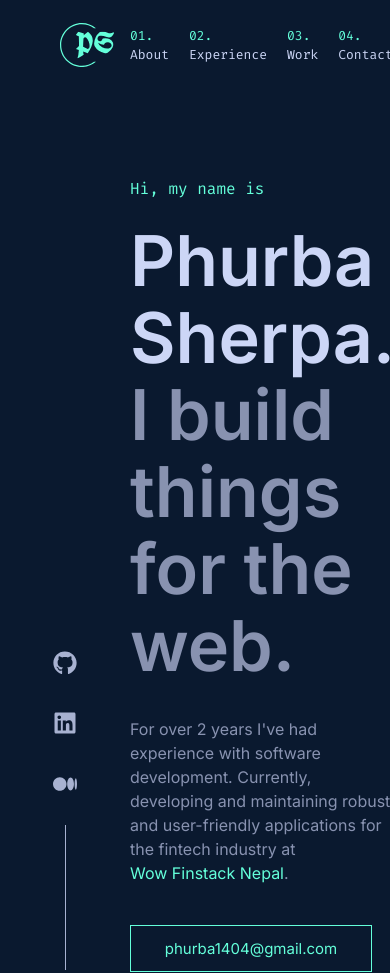
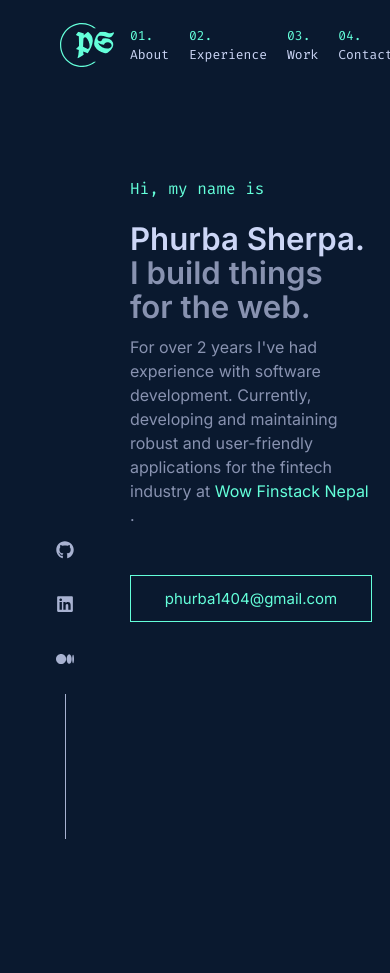
Before and after one commit to Phurba-Sherpa/v2-portfolio, a React (Vite) app: page / in a window 390 px wide. Shown: the top 973 px of the page. After the commit the page ends 844 px from the top, so only its background shows below. Built offline with nearby package versions, Linux system fonts and the light colour scheme; the HTML template or start-up script is replaced by a standard one.

Commit message:
Add animation to button

```diff
--- a/src/components/Button.tsx
+++ b/src/components/Button.tsx
@@ -1,5 +1,5 @@
-import { type FC, type PropsWithChildren } from "react"
-import styled from "styled-components"
+import { type FC, type PropsWithChildren } from 'react'
+import styled from 'styled-components'
 
 const StyledButton = styled.a`
     &:link,
@@ -8,26 +8,23 @@ const StyledButton = styled.a`
         color: var(--color-green);
         text-decoration: none;
         border: 1px solid var(--color-green);
-    padding: .75em 2.25em;
+        padding: 0.75em 2.25em;
+        transition: all 0.3s;
+        position: relative;
+        background-color: transparent;
+        transition:  all .3s ease-in;
+
+        box-shadow: 0px 0px 0 var(--color-green);
       }
 
-  &::before {
-    /* content: '01';
-    display: table;
-    width: 100%;
-    height: 100%;
-    background-color: white;
-    z-index: 2; */
+      &:hover {
+      transform: translate(-3px, -3px);
+      box-shadow: 3px 3px 0 var(--color-green);
     }
 `
 
-
-const Button: FC<PropsWithChildren> = ({children}) => {
-  return (
-    <StyledButton href="#">
-      {children}
-    </StyledButton>
-  )
+const Button: FC<PropsWithChildren> = ({ children }) => {
+    return <StyledButton href="#">{children}</StyledButton>
 }
 
 export default Button
--- a/src/components/Link.tsx
+++ b/src/components/Link.tsx
@@ -11,6 +11,25 @@ const StyledLink = styled.a`
         text-decoration: none;
         display: inline-block;
         color: var(--color-green);
+        position: relative;
+        &::after {
+            content: '';
+            width: 100%;
+            height: 1px;
+            position: absolute;
+            bottom: 0;
+            left: 0;
+            background-color: currentColor;
+            transition: transform .3s ease-in;
+            transform: scaleX(0);
+            transform-origin: right;
+
+        }
+    }
+
+    &:hover::after {
+        transform: scaleX(1);
+        transform-origin: left;
     }
 `
 
--- a/src/layout/left-nav/SocialLinkItem.tsx
+++ b/src/layout/left-nav/SocialLinkItem.tsx
@@ -28,7 +28,7 @@ const SocialLinkItem = ({Icon}: INavItem) => {
     return (
         <StyledItem>
             <a href="#">
-                <Icon size={24} className="social-link" />
+                <Icon size={18} className="social-link" />
             </a>
         </StyledItem>
     )
--- a/src/layout/left-nav/index.tsx
+++ b/src/layout/left-nav/index.tsx
@@ -20,7 +20,7 @@ const StyledNav = styled.nav`
 
         &::before {
           content: '';
-          display: block;
+          /* display: block; */
           width: 1px;
           height: 145px;
           top: 115%;
--- a/src/pages/LandingPage.tsx
+++ b/src/pages/LandingPage.tsx
@@ -4,14 +4,13 @@ import Link from '../components/Link'
 
 const StyledPage = styled.div`
     height: 100%;
-    width: 100%;
     h2 {
-      margin-bottom: 1.5em;
+      font-size: clamp(22px, 8vw, 70px);
+      margin-bottom: .35em;
     }
     .section-hero {
         &__content {
             padding-top: 6em;
-
         }
         &__greet {
             font-size: var(--fs-md);
@@ -20,35 +19,35 @@ const StyledPage = styled.div`
             color: var(--color-green);
             margin-bottom: 1.5em;
         }
-      &__head,
-      &__subhead {
-        font-size: 7rem;
-      }
 
         &__subhead {
             color: var(--color-slate-400);
         }
-      &__subhead {}
+
         &__desc {
             max-width: 55ch;
             font-size: var(--fs-md);
-        margin-bottom: 2.5em;
+            margin-bottom: 3em;
         }
     }
 `
 export default function LandingPage() {
     return (
         <StyledPage>
-            <section className='section-hero__content'>
-                <h1 className='section-hero__greet'>Hi, my name is</h1>
-                <h2 >
-                    <span className='section-hero__head'>Phurba Sherpa.</span> <br />
-                    <span className='section-hero__subhead'>I build things for the web.</span>
+            <section className="section-hero__content">
+                <h1 className="section-hero__greet">Hi, my name is</h1>
+                <h2>
+                    <span className="section-hero__head">Phurba Sherpa.</span>{' '}
+                    <br />
+                    <span className="section-hero__subhead">
+                        I build things for the web.
+                    </span>
                 </h2>
-                <p className='section-hero__desc'>
+                <p className="section-hero__desc">
                     For over 2 years I've had experience with software
-                    development. Currently, developing and maintaining robust and user-friendly
-                    applications for the fintech industry at <Link>Wow Finstack Nepal</Link>.
+                    development. Currently, developing and maintaining robust
+                    and user-friendly applications for the fintech industry at{' '}
+                    <Link>Wow Finstack Nepal</Link>.
                 </p>
                 <Button>phurba1404@gmail.com</Button>
             </section>
--- a/src/styles/GlobalStyles.ts
+++ b/src/styles/GlobalStyles.ts
@@ -27,6 +27,12 @@ const GlobalStyles = createGlobalStyle`
     --fs-xs: 1.3rem;
     --fs-md: 1.6rem;
     --fs-lg: 1.8rem;
+
+    /* family */
+    --fs-sans: "Inter", sans-serif;
+    --fs-fira: "Fira Code", monospace;
+
+
 }
 
 ////////////////////
@@ -51,8 +57,7 @@ const GlobalStyles = createGlobalStyle`
   body {
     background-color: var(--color-brand-400);
     color: var(--color-slate-400);
-    /* font-family: "Fira Code", monospace; */
-    font-family: "Inter", sans-serif;
+    font-family: var(--fs-sans);
     font-size: var(--fs-lg);
     line-height: 1.3;
 
```
Lines whose indentation alone changed are shown as unchanged.
